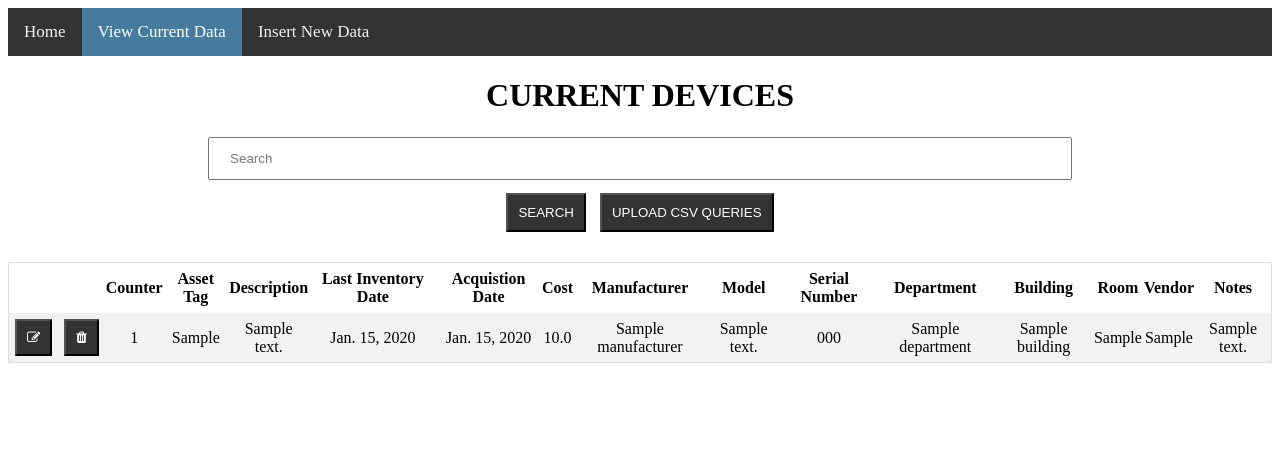
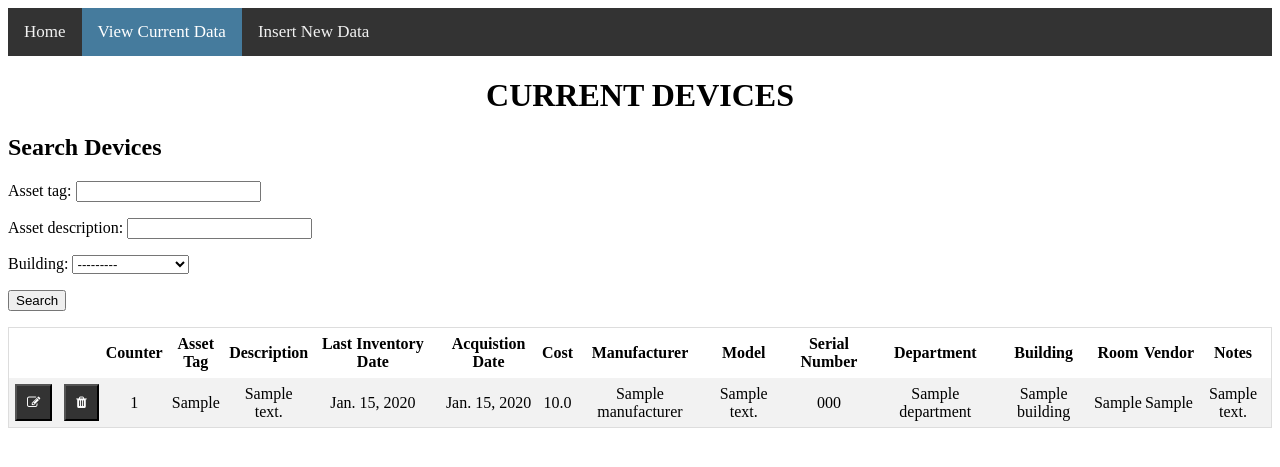
Before and after one commit to wadoodalam/Inventory_src, a Django app: page /view.html/ in a window 1280 px wide. Shown: the top 467 px of the page. Run offline with Django 3.2, Linux system fonts and the light colour scheme; tables that the repository leaves empty hold one stand-in row (values such as "Sample post").

Commit message:
search by filter implemented,still some working required for search by fields which are foreigen keys

```diff
--- a/Inventory/settings.py
+++ b/Inventory/settings.py
@@ -78,8 +78,8 @@ WSGI_APPLICATION = 'Inventory.wsgi.application'
 DATABASES = {
     'default': {
         'ENGINE': 'django.db.backends.mysql',
-        'NAME' : 'INVENTORY_MANAGEMENT',
-        'PASSWORD': '',
+        'NAME' : 'inventory',
+        'PASSWORD': 'password',
         'USER': 'root',
         'HOST': 'localhost',
         'PORT': '3306',
--- a/inventory_app/forms.py
+++ b/inventory_app/forms.py
@@ -1,5 +1,8 @@
 from django import forms
 from .models import ITInventory,Building,Department
+
+
+
 
 class InputForm(forms.ModelForm):
     class Meta:
@@ -7,3 +10,9 @@ class InputForm(forms.ModelForm):
         fields = ['asset_tag','asset_description','category','class_details','stwd_last_name','stwd_first_name',
                      'last_inventory_date','accqusation_date','cost','manufacturer','model_details','serial_number',
                      'department', 'building', 'room', 'vendor', 'notes']
+
+
+class InventorySearchForm(forms.ModelForm):
+    class Meta:
+        model = ITInventory
+        fields = ['asset_tag','asset_description','building']
--- a/inventory_app/models.py
+++ b/inventory_app/models.py
@@ -21,8 +21,8 @@ class Manufacturer(models.Model):
         return self.manufacturer_name
 
 class ITInventory (models.Model):
-    asset_tag = models.CharField(max_length=10, primary_key=True)
-    asset_description = models.CharField(max_length=50)
+    asset_tag = models.CharField(max_length=10, primary_key=True, blank = True)
+    asset_description = models.CharField(max_length=50, blank = True)
     category = models.CharField(max_length=50)
     class_details = models.CharField(max_length=100)
     stwd_last_name = models.CharField(max_length=30)
@@ -34,7 +34,7 @@ class ITInventory (models.Model):
     model_details = models.CharField(max_length=500)
     serial_number = models.CharField(max_length=50)
     department = models.ForeignKey(Department, on_delete = models.CASCADE)
-    building = models.ForeignKey(Building, on_delete = models.CASCADE, default='')
+    building = models.ForeignKey(Building, on_delete = models.CASCADE, default='',blank = True)
     room = models.CharField(max_length = 100)
     vendor = models.CharField(max_length=100)
     notes = models.TextField()
--- a/inventory_app/templates/view.html
+++ b/inventory_app/templates/view.html
@@ -13,13 +13,12 @@
 
 <h1> CURRENT DEVICES </h1>
 
-<div class="searchbar">
-	<div>
-		<input type="text" placeholder="Search">
-	</div>
-	<button> SEARCH </button>
-	<button> UPLOAD CSV QUERIES </button>
-</div>
+<h2>Search Devices</h2>
+<form method="post" action="">
+{% csrf_token %}
+{{ form.as_p }}
+<input class="btn btn-primary" type="submit" value="Search" />
+</form>
 
 <div class="datatable" id="tableContainer">
 	<table>
--- a/inventory_app/views.py
+++ b/inventory_app/views.py
@@ -1,7 +1,7 @@
 from django.shortcuts import (get_object_or_404,  render,  HttpResponseRedirect)
 from .models import ITInventory,Building,Department
 from django.views.generic import UpdateView
-from .forms import InputForm
+from .forms import InputForm, InventorySearchForm
 from django.shortcuts import render, redirect, get_object_or_404
 
 # Create your views here.
@@ -19,12 +19,6 @@ def Input_entry(request):
     return render(request, "input.html",context)
 
 
-def list(request):
-    queryset = ITInventory.objects.all()
-    context = {
-        "queryset": queryset,
-    }
-    return render (request, "view.html", context)
 
 def delete(request,asset_tag = None):
     instance = get_object_or_404(ITInventory, asset_tag = asset_tag)
@@ -43,3 +37,20 @@ def update(request, asset_tag = None):
     "form": form,
     }
     return render(request,"input.html", context)
+
+
+
+def list(request):
+    queryset = ITInventory.objects.all()
+    form = InventorySearchForm(request.POST or None)
+    context={
+        "queryset": queryset,
+        "form": form,
+    }
+    if request.method == 'POST':
+        queryset = ITInventory.objects.all().order_by('accqusation_date').filter(asset_tag__icontains=form['asset_tag'].value(), asset_description__icontains=form['asset_description'].value(),building__building_name__contains=form['building'].value())
+        context={
+        "queryset": queryset,
+        "form": form,
+        }
+    return render(request,"view.html", context)
```
